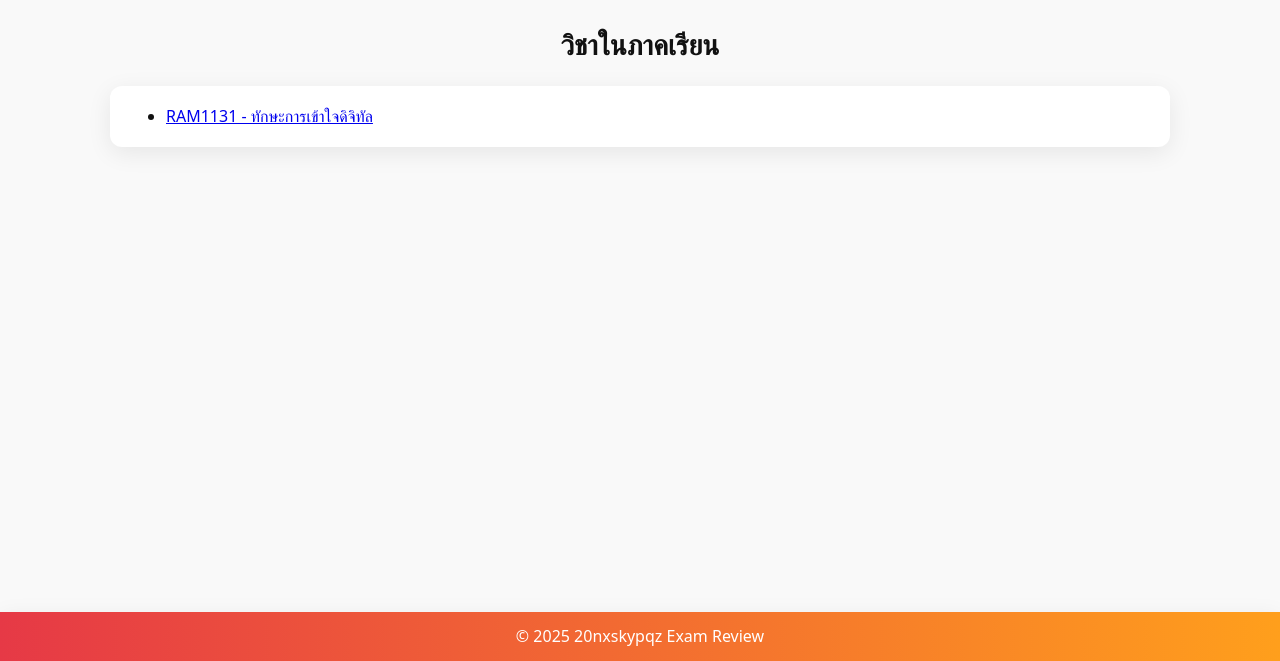
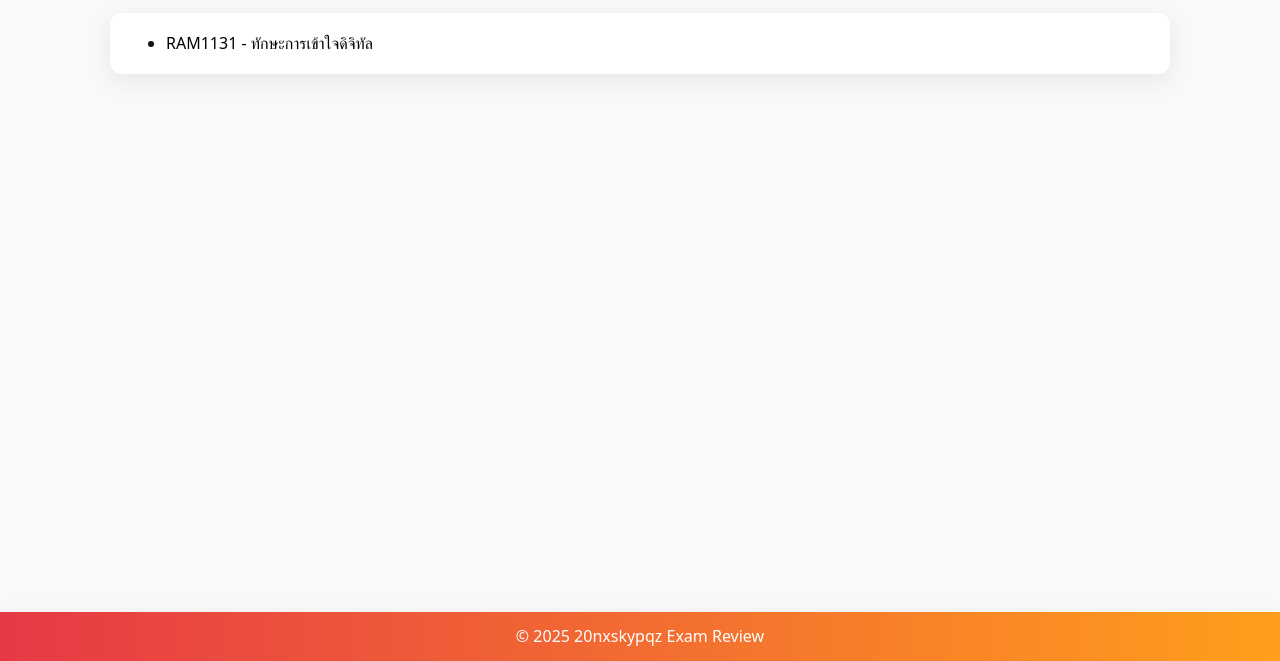
Before and after one commit to 20nxskypqz/20nxskypqz-Exam-Review, a plain HTML site: page Ramkhamhaeng/index.html in a window 1280 px wide. Shown: the part 139-800 px from the top of the page. Drawn offline with nearby package versions, Linux system fonts and the light colour scheme; a web font is replaced by a local one.

Commit message:
Update index.html

```diff
--- a/Ramkhamhaeng/index.html
+++ b/Ramkhamhaeng/index.html
@@ -1,3 +1,4 @@
+<!-- Ramkhamhaeng-HTML-08102025-03 -->
 <!doctype html>
 <html lang="th">
 <head>
@@ -13,14 +14,12 @@
   <link rel="stylesheet" href="styles.css" />
 </head>
 <body>
-  <!-- Header (inline แทนการ include) -->
+  <!-- Header (inline) -->
   <header class="header full-bleed">
-    <!-- 3 ขีด -->
     <button class="menu-toggle" aria-label="Toggle navigation" type="button">
       <span class="material-symbols-outlined">menu</span>
     </button>
 
-    <!-- ปุ่มสลับโหมด (แคปซูล) -->
     <div class="toggle-container" id="mode-toggle" aria-label="Toggle light/dark mode" role="button" tabindex="0">
       <div class="toggle-circle">
         <span class="material-symbols-outlined" id="mode-icon" aria-hidden="true">light_mode</span>
@@ -34,14 +33,14 @@
   <main class="content">
     <section class="hero">
       <h1 class="hero-title">Ramkhamhaeng</h1>
-      <h2 class="subline">วิชาในภาคเรียน</h2>
+      <!-- ลบ: วิชาในภาคเรียน -->
     </section>
 
-    <!-- กล่องลิงก์ไปหน้า RAM1131 (ลิงก์กดได้เลย ไม่ต้องมีลูกศร) -->
     <section class="section-card">
       <ul class="root-link-list" style="margin:0;">
         <li>
-          <a href="RAM1131/">
+          <!-- สีดำและขนาดแบบเดียวกับหน้า root ของ Exam Review -->
+          <a href="RAM1131/" style="color:#000; text-decoration:none;">
             RAM1131 - ทักษะการเข้าใจดิจิทัล
           </a>
         </li>
@@ -49,7 +48,7 @@
     </section>
   </main>
 
-  <!-- Footer (inline แทนการ include) -->
+  <!-- Footer (inline) -->
   <footer class="footer full-bleed">&copy; 2025 20nxskypqz Exam Review</footer>
 
   <!-- Ramkhamhaeng local script -->
```
